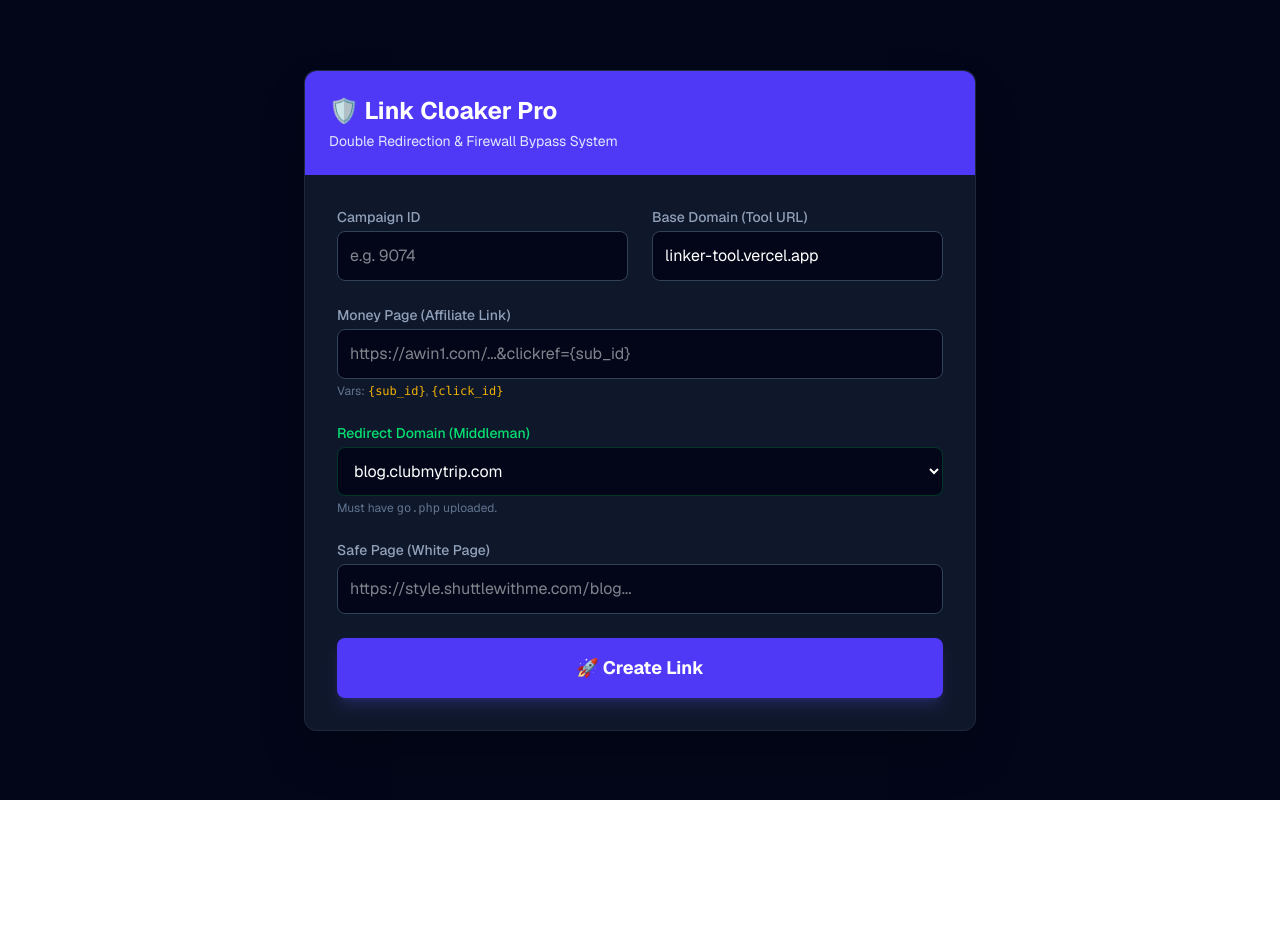
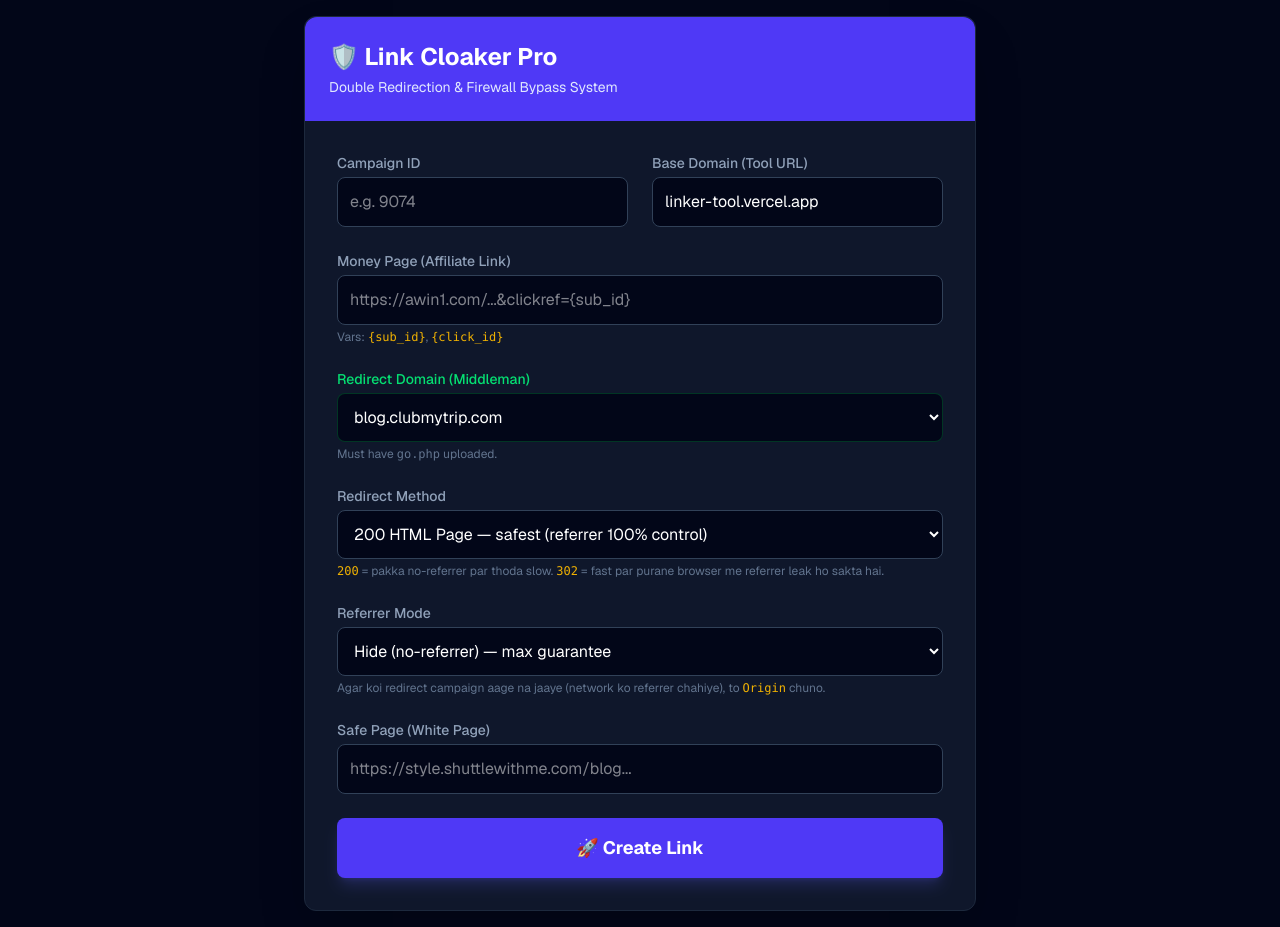
Before and after one commit to 5anyam/linker-tool, a Next.js app: page / in a window 1280 px wide. Before the commit the page ends 800 px from the top, so only its background shows below. Built offline with nearby package versions, Linux system fonts and the light colour scheme.

Commit message:
Add new files

```diff
--- a/src/app/api/campaign/route.ts
+++ b/src/app/api/campaign/route.ts
@@ -9,9 +9,14 @@ const redis = new Redis({
 export async function POST(req: Request) {
   try {
     const body = await req.json();
-    const { campId, offerLink, safeLink, redirectDomain, baseDomain, countries } = body;
+    const { campId, offerLink, safeLink, redirectDomain, baseDomain, countries, referrerMode, redirectMethod } = body;
 
     if (!campId || !offerLink) return NextResponse.json({ error: 'Missing fields' }, { status: 400 });
+
+    // Sirf allowed values save karo, warna default hide.
+    const allowedModes = ['no-referrer', 'origin', 'unsafe-url'];
+    const refMode = allowedModes.includes(referrerMode) ? referrerMode : 'no-referrer';
+    const method = redirectMethod === '302' ? '302' : '200';
 
     await redis.set(`camp:${campId}`, JSON.stringify({
       offer_link: offerLink,
@@ -19,6 +24,8 @@ export async function POST(req: Request) {
       redirect_domain: redirectDomain,
       base_domain: baseDomain,
       countries: countries,
+      referrer_mode: refMode,
+      redirect_method: method,
       created_at: new Date().toISOString()
     }));
 
--- a/src/app/page.tsx
+++ b/src/app/page.tsx
@@ -8,6 +8,8 @@ export default function Home() {
     safeLink: '',
     baseDomain: 'linker-tool.vercel.app', // Default Tool URL
     redirectDomain: 'blog.clubmytrip.com', // Default Middleman
+    referrerMode: 'no-referrer', // no-referrer | origin | unsafe-url
+    redirectMethod: '200', // 200 (safest HTML) | 302 (fast)
     countries: 'US, GB, CA, IN, AU, DE, PL'
   });
 
@@ -119,6 +121,39 @@ export default function Home() {
   <p className="text-xs text-slate-500 mt-1">Must have <code>go.php</code> uploaded.</p>
 </div>
 
+            {/* Redirect Method */}
+            <div>
+              <label className="block text-sm font-medium text-slate-400 mb-1">Redirect Method</label>
+              <select
+                className="w-full bg-slate-950 border border-slate-700 rounded-lg p-3 text-white focus:border-indigo-500 outline-none cursor-pointer"
+                value={formData.redirectMethod}
+                onChange={(e) => setFormData({...formData, redirectMethod: e.target.value})}
+              >
+                <option value="200">200 HTML Page — safest (referrer 100% control)</option>
+                <option value="302">302 Redirect — fast</option>
+              </select>
+              <p className="text-xs text-slate-500 mt-1">
+                <code className="text-yellow-500">200</code> = pakka no-referrer par thoda slow. <code className="text-yellow-500">302</code> = fast par purane browser me referrer leak ho sakta hai.
+              </p>
+            </div>
+
+            {/* Referrer Mode */}
+            <div>
+              <label className="block text-sm font-medium text-slate-400 mb-1">Referrer Mode</label>
+              <select
+                className="w-full bg-slate-950 border border-slate-700 rounded-lg p-3 text-white focus:border-indigo-500 outline-none cursor-pointer"
+                value={formData.referrerMode}
+                onChange={(e) => setFormData({...formData, referrerMode: e.target.value})}
+              >
+                <option value="no-referrer">Hide (no-referrer) — max guarantee</option>
+                <option value="origin">Origin — bhejo domain (agar campaign ruk raha ho)</option>
+                <option value="unsafe-url">Full URL — poora referrer bhejo</option>
+              </select>
+              <p className="text-xs text-slate-500 mt-1">
+                Agar koi redirect campaign aage na jaaye (network ko referrer chahiye), to <code className="text-yellow-500">Origin</code> chuno.
+              </p>
+            </div>
+
             {/* Safe Link */}
              <div>
               <label className="block text-sm font-medium text-slate-400 mb-1">Safe Page (White Page)</label>
--- a/src/middleware.ts
+++ b/src/middleware.ts
@@ -16,15 +16,26 @@ function htmlEscape(s: string) {
     .replace(/>/g, '&gt;');
 }
 
-// 200 OK HTML page jo client-side redirect karta hai bina koi Referer bheje.
-// Kyunki navigation is page se hoti hai jismein <meta referrer no-referrer> hai,
-// destination ko source/cloaker ka Referer bilkul nahi milta.
-function noReferrerRedirect(targetUrl: string) {
+// Referrer modes:
+//  'no-referrer' -> destination ko koi Referer nahi (max hide, default).
+//  'origin'      -> sirf cloaker domain (https://domain) Referer me jaata hai.
+//                   Un networks ke liye jo "koi bhi" referrer maangte hain.
+//  'unsafe-url'  -> poora URL Referer me jaata hai (rarely needed).
+type RefPolicy = 'no-referrer' | 'origin' | 'unsafe-url';
+
+// Redirect method:
+//  '200' -> 200 OK HTML page + client-side redirect (SAFEST, referrer 100% control).
+//  '302' -> Seedha HTTP 302 redirect (FAST, referrer Referrer-Policy header se control).
+type RedirectMethod = '200' | '302';
+
+// 200 OK HTML page jo client-side redirect karta hai. Referer control refPolicy se.
+// Navigation is page se hoti hai, isliye source/original traffic ka Referer kabhi leak nahi hota.
+function redirectPage(targetUrl: string, refPolicy: RefPolicy = 'no-referrer') {
   const html = `<!DOCTYPE html>
 <html>
 <head>
 <meta charset="utf-8">
-<meta name="referrer" content="no-referrer">
+<meta name="referrer" content="${refPolicy}">
 <meta http-equiv="refresh" content="0;url=${htmlEscape(targetUrl)}">
 <script>window.location.replace(${JSON.stringify(targetUrl)});</script>
 </head>
@@ -35,11 +46,27 @@ function noReferrerRedirect(targetUrl: string) {
     status: 200,
     headers: {
       'Content-Type': 'text/html; charset=utf-8',
-      'Referrer-Policy': 'no-referrer',
+      'Referrer-Policy': refPolicy,
       // Cache na ho warna cloaked link stale response de sakta hai
       'Cache-Control': 'no-store, no-cache, must-revalidate',
     },
   });
+}
+
+// Fast HTTP 302 redirect. Referer Referrer-Policy header se control hota hai
+// (no-referrer = blank). Modern browsers isse honor karte hain.
+function httpRedirect(targetUrl: string, refPolicy: RefPolicy = 'no-referrer') {
+  const res = NextResponse.redirect(new URL(targetUrl), { status: 302 });
+  res.headers.set('Referrer-Policy', refPolicy);
+  res.headers.set('Cache-Control', 'no-store, no-cache, must-revalidate');
+  return res;
+}
+
+// Campaign ke method ke hisaab se sahi redirect chun le.
+function buildRedirect(targetUrl: string, method: RedirectMethod, refPolicy: RefPolicy) {
+  return method === '302'
+    ? httpRedirect(targetUrl, refPolicy)
+    : redirectPage(targetUrl, refPolicy);
 }
 
 export async function middleware(req: NextRequest) {
@@ -65,7 +92,16 @@ export async function middleware(req: NextRequest) {
       offer_link: string;
       safe_link?: string;
       redirect_domain?: string;
+      referrer_mode?: RefPolicy;
+      redirect_method?: RedirectMethod;
     };
+
+    // Per-campaign referrer. Default 'no-referrer'. Jo campaigns empty referrer pe
+    // ruk jaate hain unke liye dashboard se 'origin' (ya 'unsafe-url') set kar do.
+    const refPolicy: RefPolicy = campaign.referrer_mode || 'no-referrer';
+
+    // Per-campaign redirect method. Default '200' (safest). Speed chahiye to '302'.
+    const method: RedirectMethod = campaign.redirect_method === '302' ? '302' : '200';
 
     const isBot = false; // Bot logic here
 
@@ -83,8 +119,17 @@ export async function middleware(req: NextRequest) {
     if (finalUrl.includes('{sub_id}')) finalUrl = finalUrl.replace('{sub_id}', subId);
     if (finalUrl.includes('{click_id}')) finalUrl = finalUrl.replace('{click_id}', clickId);
 
-    if (finalUrl.includes('http') && finalUrl.lastIndexOf('http') > 0) {
-       finalUrl = finalUrl.substring(0, finalUrl.lastIndexOf('http'));
+    // Agar offer link ke baad koi doosra URL DIRECTLY jod diya gaya ho to use hatao.
+    // BUT: redirect campaigns me nested URL query param hota hai (url=https://shop.com) —
+    // use kaatna nahi hai, warna wo campaign toot ke ruk jaata hai.
+    const secondHttp = finalUrl.lastIndexOf('http');
+    if (secondHttp > 0) {
+      const before = finalUrl[secondHttp - 1];
+      const nestedInQuery = finalUrl.indexOf('?') !== -1 && finalUrl.indexOf('?') < secondHttp;
+      const isParamValue = before === '=' || before === '/' || before === '%';
+      if (!nestedInQuery && !isParamValue) {
+        finalUrl = finalUrl.substring(0, secondHttp);
+      }
     }
 
     // 🚀 OPTIMIZATION START 🚀
@@ -95,14 +140,15 @@ export async function middleware(req: NextRequest) {
         const base64Link = Buffer.from(finalUrl).toString('base64');
         const middlemanUrl = `https://${campaign.redirect_domain}/go.php?data=${base64Link}`;
 
-        // 200 OK HTML page se redirect - koi Referer aage nahi jaata.
-        // Tracking sub_id/click_id URL ke andar hoti hai, isliye wo sahi jaati hai.
-        return noReferrerRedirect(middlemanUrl);
+        // go.php khud apna (blog) referrer affiliate ko inject karta hai,
+        // isliye is hop pe no-referrer rakhna safe hai.
+        return buildRedirect(middlemanUrl, method, 'no-referrer');
     }
 
     // Scenario 2: Direct Jump (1 Hop Saved)
-    // Agar "Redirect Domain" khali chod doge dashboard mein, toh ye seedha Awin bhej dega
-    return noReferrerRedirect(finalUrl);
+    // Agar "Redirect Domain" khali chod doge dashboard mein, toh ye seedha Awin bhej dega.
+    // method (302/200) + refPolicy (hide/origin) dono campaign se aate hain.
+    return buildRedirect(finalUrl, method, refPolicy);
 
   } catch (error) {
     console.error("Error:", error);
```
Also changed, not shown: 1 other file (tests, documents, lock files or other folders).
